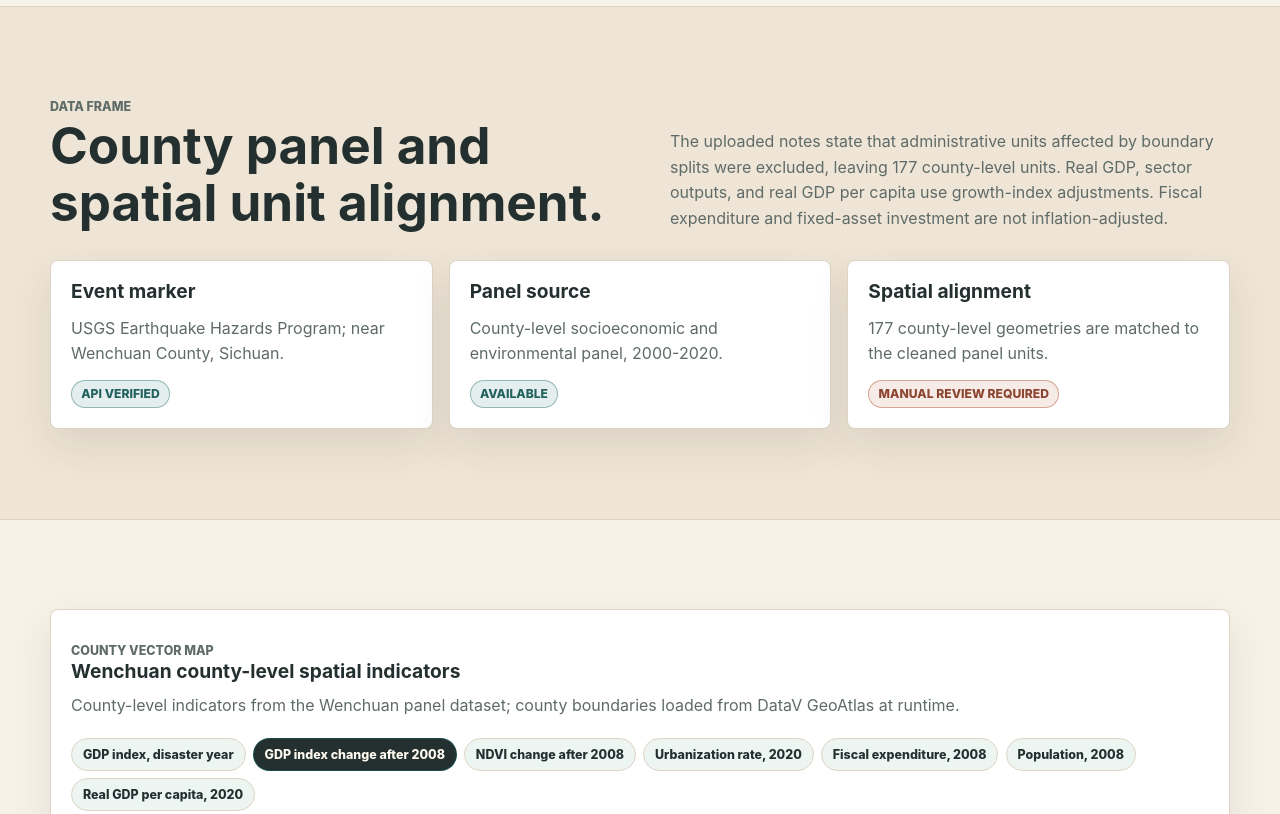
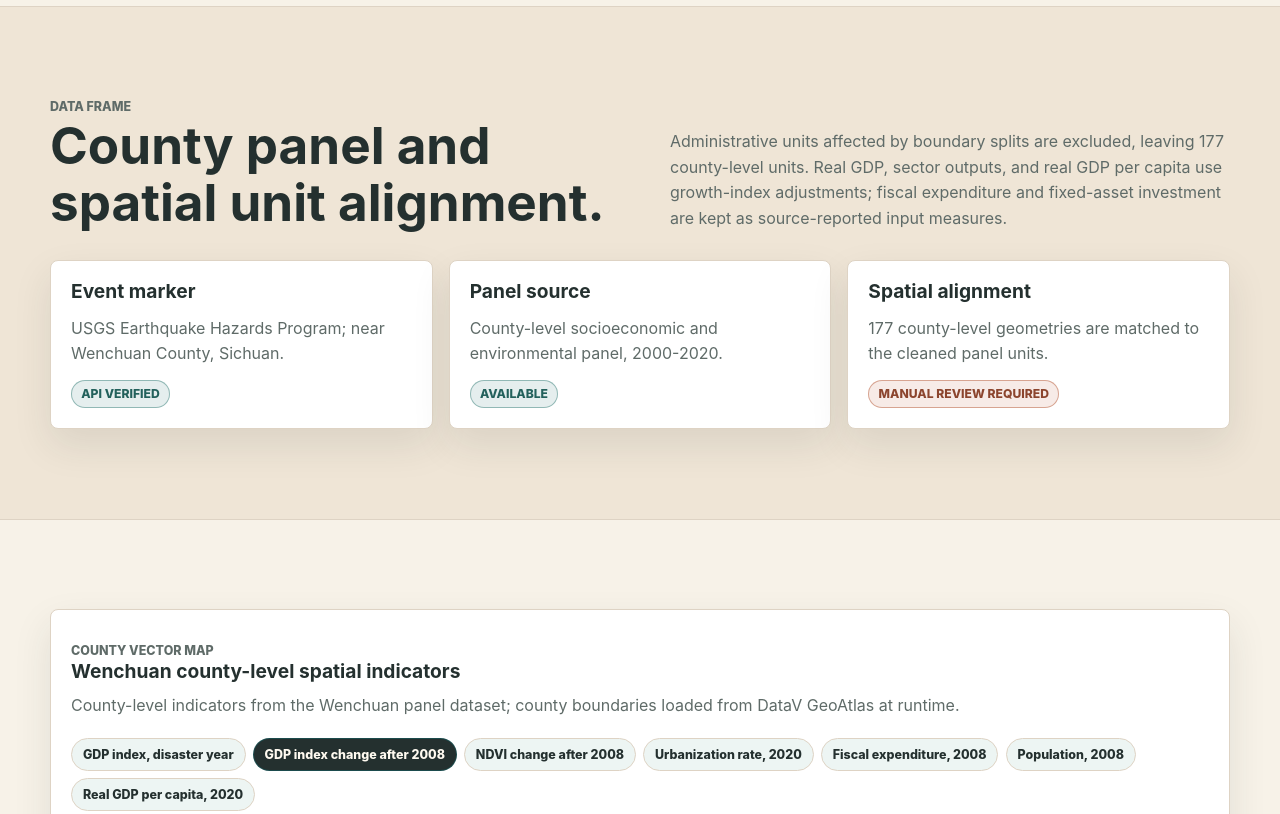
Before and after one commit to aboutsssa/Post-disaster-recovery-observatory, an Astro site: page /Post-disaster-recovery-observatory/cases/wenchuan-2008 in a window 1280 px wide. Shown: the part 1220-2034 px from the top of the page. Built offline with nearby package versions, Linux system fonts and the light colour scheme; Astro itself is replaced by a stand-in of ours.

Commit message:
Polish Wenchuan observatory copy

```diff
--- a/src/pages/cases/wenchuan-2008.astro
+++ b/src/pages/cases/wenchuan-2008.astro
@@ -9,7 +9,7 @@ import spatial from "../../../public/data/processed/wenchuan-2008/county_metric_
 const chart = (key) => ({
   title: panel.chart_meta[key].title,
   points: panel.series[key],
-  source: panel.chart_meta[key].source,
+  source: "Wenchuan county panel dataset",
   unit: panel.chart_meta[key].unit,
   method: panel.chart_meta[key].method,
   status: "available",
@@ -61,7 +61,10 @@ const moduleChartKeys = Object.fromEntries(panel.modules.map((module) => [module
           <h2>County panel and spatial unit alignment.</h2>
         </div>
         <p>
-          {panel.panel.cleaning_note} {panel.panel.inflation_note}
+          Administrative units affected by boundary splits are excluded,
+          leaving 177 county-level units. Real GDP, sector outputs, and real
+          GDP per capita use growth-index adjustments; fiscal expenditure and
+          fixed-asset investment are kept as source-reported input measures.
         </p>
       </div>
       <div class="grid three">
```
